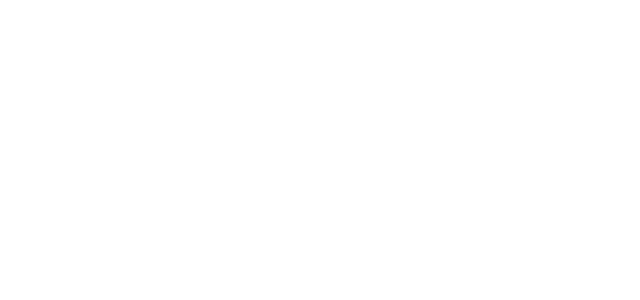
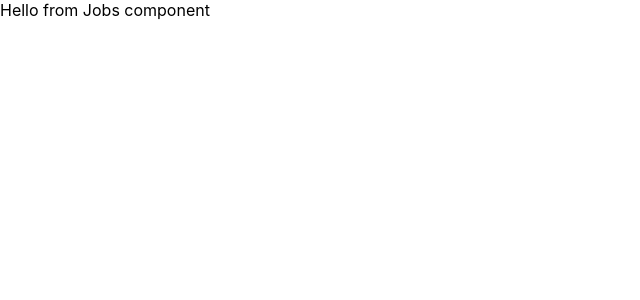
Before and after one commit to marenpri92/jobs-react, a React (Create React App) app: page /job in a window 1280 px wide. Shown: the top 300 px of the page, without its empty margins (0-640 px from the left). Built offline with nearby package versions, Linux system fonts and the light colour scheme.

Commit message:
add Jobs component and store

```diff
--- a/src/core/Routes.tsx
+++ b/src/core/Routes.tsx
@@ -1,7 +1,13 @@
 import React from 'react';
+import { Switch, Redirect, Route } from 'react-router-dom';
+
+import Jobs from '../modules/job/views/Jobs';
 
 const Routes = () => (
-    <React.Fragment></React.Fragment>
+    <Switch>
+        <Redirect exact={true} path="/" to="/job" />
+        <Route exact={true} path="/job" component={Jobs} />
+    </Switch>
 )
 
 export default Routes;
--- a/src/core/data/job.data.ts
+++ b/src/core/data/job.data.ts
@@ -1,5 +1,8 @@
 import env from '../env';
 
+/**
+ * Get list of jobs from server
+ */
 export const list = async () => {
     try {
         const resp = await fetch(`${env.urlApi}/job`);
--- a/src/core/env.ts
+++ b/src/core/env.ts
@@ -1,3 +1,3 @@
 export default {
-    urlApi: process.env.REACT_APP_API || 'http://localhost:3000',
+    urlApi: process.env.REACT_APP_API || 'http://localhost:8080',
 };
--- a/src/index.tsx
+++ b/src/index.tsx
@@ -3,8 +3,10 @@ import ReactDOM from 'react-dom';
 import './assets/index.css';
 import App from './modules/app/App';
 import * as serviceWorker from './serviceWorker';
+import { Provider } from 'react-redux';
+import store from './store';
 
-ReactDOM.render(<App />, document.getElementById('root'));
+ReactDOM.render(<Provider store={store}><App /></Provider>, document.getElementById('root'));
 
 // If you want your app to work offline and load faster, you can change
 // unregister() to register() below. Note this comes with some pitfalls.
--- a/src/modules/app/App.tsx
+++ b/src/modules/app/App.tsx
@@ -1,7 +1,17 @@
 import React from 'react';
+import { ConnectedRouter } from 'connected-react-router';
+import { ThemeProvider } from '@material-ui/core';
+import customTheme from '../../theme/theme';
+import Routes from '../../core/Routes';
+import history from '../../store/utils/history';
 
 const App: React.FC = () => (
   <div className="App">
+    <ConnectedRouter history={history}>
+      <ThemeProvider theme={customTheme}>
+        <Routes />
+      </ThemeProvider>
+    </ConnectedRouter>
   </div>
 );
 
--- /dev/null
+++ b/src/modules/job/views/Jobs.tsx
@@ -0,0 +1,11 @@
+import React from 'react';
+
+class Jobs extends React.Component {
+    render() {
+        return (
+            <React.Fragment>Hello from Jobs component</React.Fragment>
+        )
+    }
+}
+
+export default Jobs;
--- /dev/null
+++ b/src/store/index.ts
@@ -0,0 +1,30 @@
+import thunk from 'redux-thunk';
+import { createStore, applyMiddleware, compose, combineReducers } from 'redux';
+import { routerMiddleware, connectRouter } from 'connected-react-router';
+
+import history from './utils/history';
+
+const reducers = combineReducers({
+    router: connectRouter(history)
+});
+
+declare global {
+    interface Window {
+        __REDUX_DEVTOOLS_EXTENSION_COMPOSE__?: typeof compose;
+    }
+}
+
+const composeEnhancers = window.__REDUX_DEVTOOLS_EXTENSION_COMPOSE__ || compose;
+
+const enhancer = composeEnhancers(
+    applyMiddleware(routerMiddleware(history), thunk)
+);
+
+export type AppState = ReturnType<typeof reducers>;
+
+const store = createStore(
+    reducers,
+    enhancer
+);
+
+export default store;
--- /dev/null
+++ b/src/store/utils/history.ts
@@ -0,0 +1,5 @@
+import { createBrowserHistory } from "history";
+
+const history = createBrowserHistory();
+
+export default history;
--- a/src/theme/theme.ts
+++ b/src/theme/theme.ts
@@ -9,6 +9,11 @@ const customTheme = createMuiTheme({
         secondary: {
             main: "#EFEFEF",
         }
+    },
+    typography: {
+        h3: {
+            color: "white"
+        }
     }
 })
 
```
Also changed, not shown: tsconfig.json (added, +25 -0 lines).
